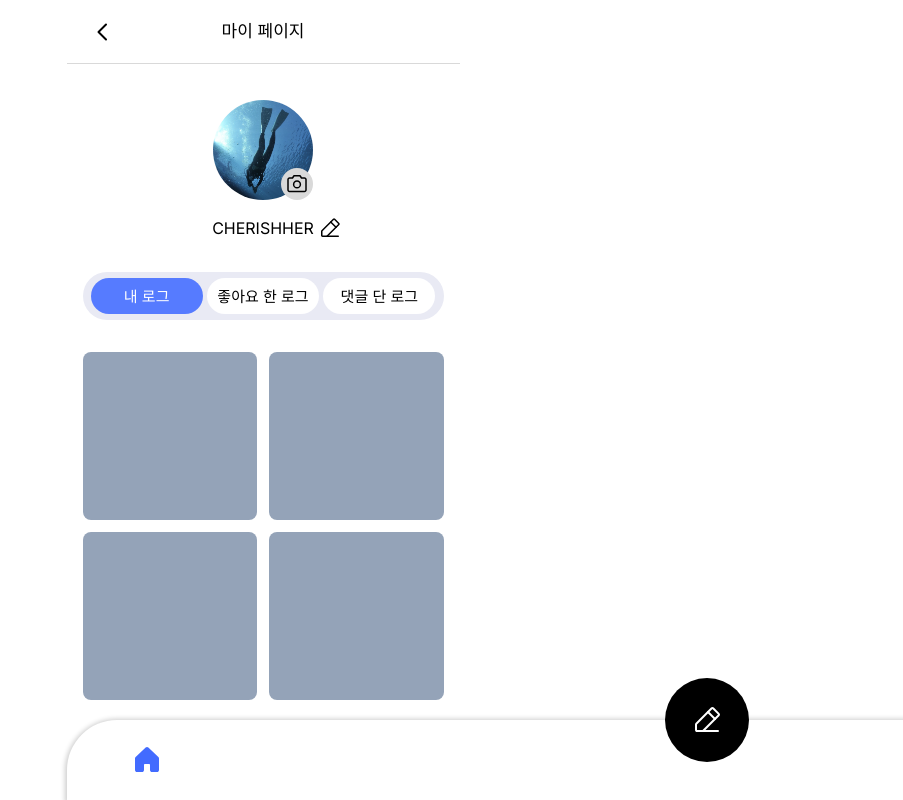
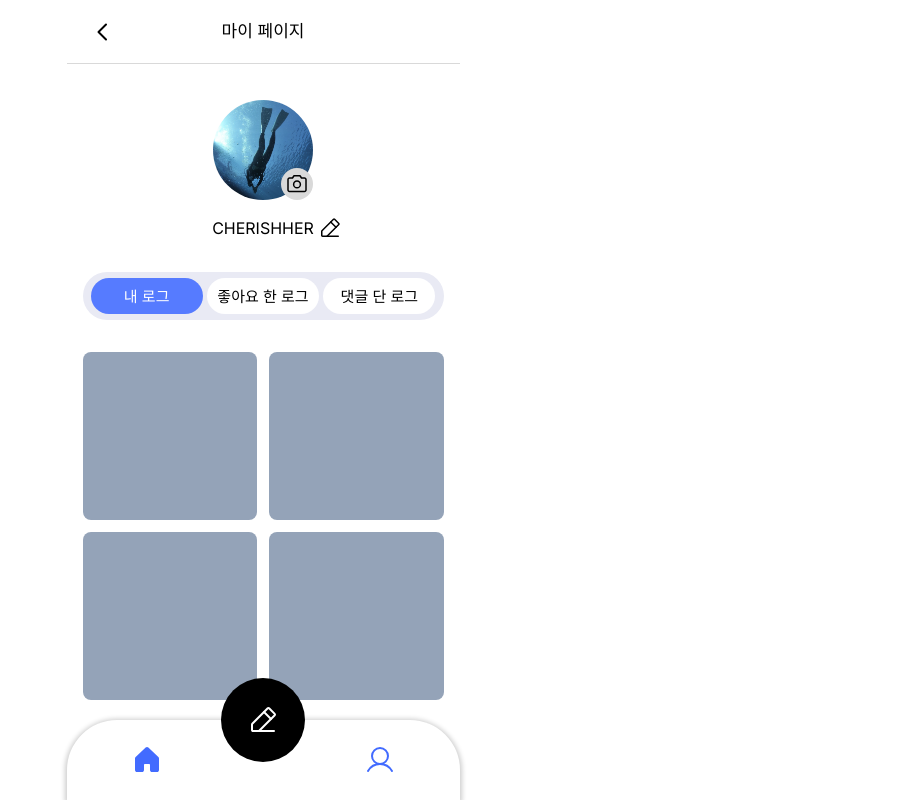
Before and after one commit to hondi-dive/new-fornt, a Next.js app: page /my in a window 1280 px wide. Shown: the whole page, without its empty margins (377-1280 px from the left). Built offline with nearby package versions, Linux system fonts and the light colour scheme.

Commit message:
fix: 스타일 수정

```diff
--- a/src/components/common/BottomNav.tsx
+++ b/src/components/common/BottomNav.tsx
@@ -7,7 +7,7 @@ import WriteIcon from '@/assets/icons/write.svg';
 export default function BottomNav() {
   return (
     <div
-      className="w-full h-20 px-16 flex bg-white justify-between py-6  bottom-0 z-10 fixed"
+      className="w-full h-20 px-16 flex bg-white justify-between py-6  bottom-0 z-10 fixed max-w-[393px]"
       style={{
         boxShadow: '0 1px 5px 2px rgba(0,0,0,0.2)',
         borderRadius: '50px 50px 0px 0px',
```
